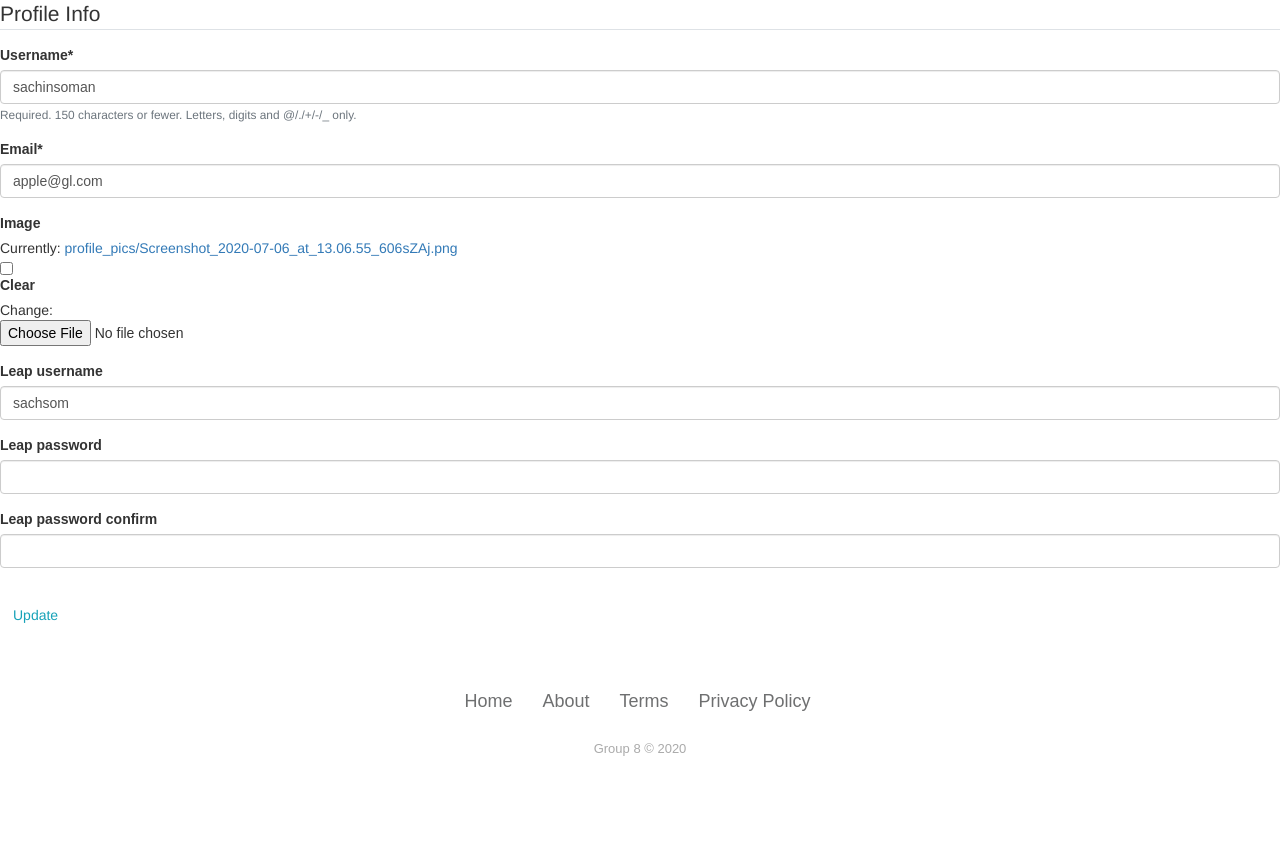
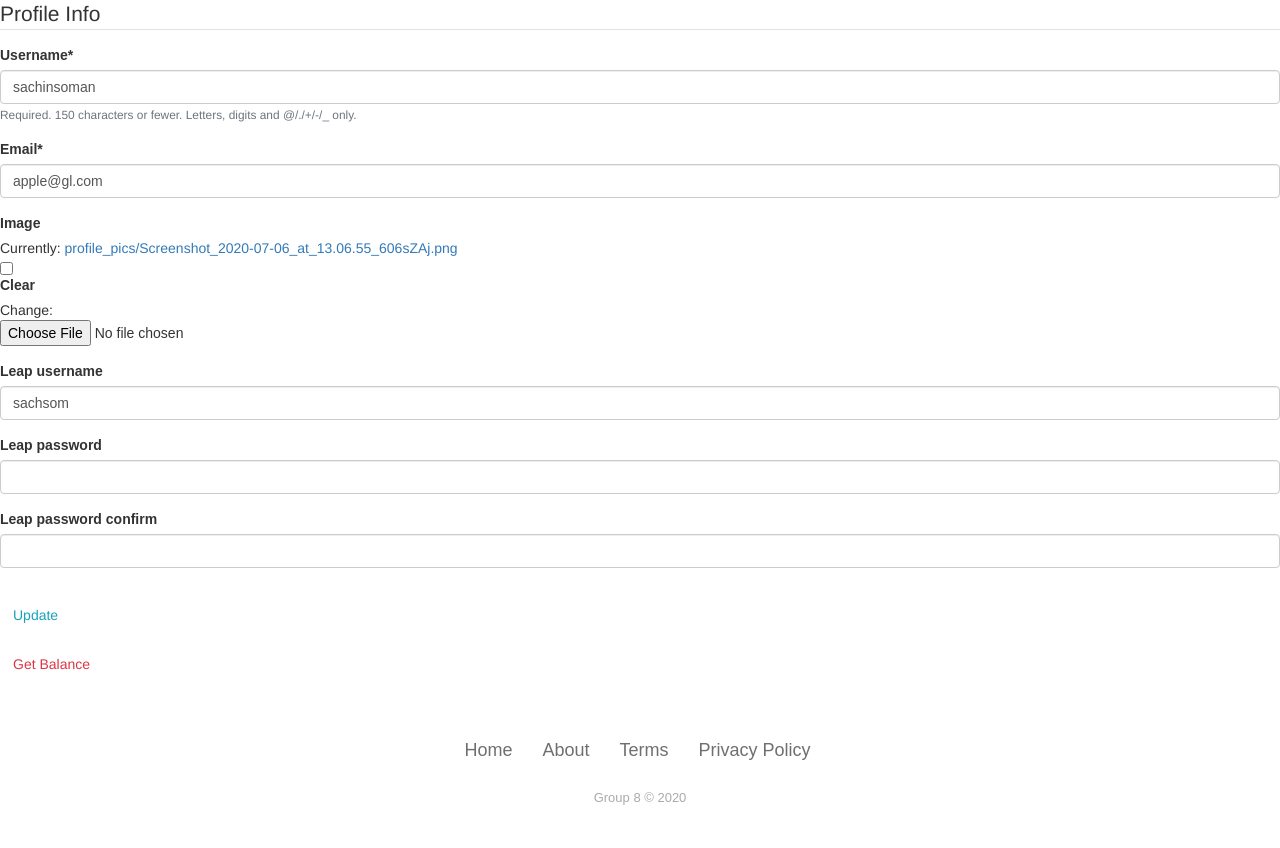
Before and after one commit to sachsom95/Dublin_bus_official, a Django app: page /account in a window 1280 px wide. Shown: the part 224-1072 px from the top of the page. Before the commit the page ends 980 px from the top, so only its background shows below. Run offline with Django 3.2, Linux system fonts and the light colour scheme; a user stored in the database is signed in; data comes from the database, SQL or seed files in the repository; both versions use the stored data as it was after the commit; some libraries are stand-ins or nearby versions.

Commit message:
added a update button which becomes visible after user registers his leap card and on pressing it updates leap balance like AJAX but I didn't do ajax

```diff
--- a/django_server/dublin_bus/users/templates/users/account.html
+++ b/django_server/dublin_bus/users/templates/users/account.html
@@ -9,7 +9,8 @@
         <div class="media-body">
           <h2 class="account-heading">{{ user.username }}</h2>
           <p class="text-secondary">{{ user.email }}</p>
-          <p class="text-secondary">Leap card Balance: {{ user.profile.leap_balance }}</p>
+          <!-- <p class="text-secondary">Leap card Balance: {{ user.profile.leap_balance }}</p> -->
+          <p class="text-secondary">Leap card Balance: {{ balance }}</p>
 
         </div>
 
@@ -29,8 +30,19 @@
 
           </fieldset>
           <div class = "form-group">
-              <button class="btn btn-outline-info" type="submit">Update</button>
+              <button class="btn btn-outline-info" type="submit" name="account">Update</button>
           </div>
+
+          {% if user.profile.leap_username %}
+
+          <div class = "form-group">
+            <button class="btn btn-outline-danger" type="submit" name="balance">Get Balance</button>
+        </div>
+
+
+          {% endif %}
+
+
 
       </form>
 
--- a/django_server/dublin_bus/users/views.py
+++ b/django_server/dublin_bus/users/views.py
@@ -29,7 +29,7 @@ def account(request):
     # instantiating both the forms
     # user_form = UserUpdateForm(instance=request.user)
     # account_form = ProfileUpdateForm()
-    if (request.method == 'POST'):
+    if (request.method == 'POST' and 'account' in request.POST ):
         user_form = UserUpdateForm(request.POST,instance=request.user)
         account_form = ProfileUpdateForm(request.POST,
             request.FILES,instance=request.user.profile)
@@ -56,16 +56,34 @@ def account(request):
             print(request.user)
             messages.success(request, f'Your account has been updated!')
             return redirect('account')
+    # the elif is checking which button is pressed whether we pressed the show balance or update buttons
+    elif(request.method == 'POST' and 'balance' in request.POST):
+        # instantiating both the forms
+        print("came to balance")
+        balance = vars(get_leap(request.user.profile.leap_username,request.user.profile.leap_password))
+
+        x = User.objects.get(username=request.user)
+        z=x.profile
+        z.leap_balance = balance['balance']
+        # z.leap_balance = 2
+
+        z.save(update_fields =['leap_balance'])
+        # We any way need to pass an instance of form
+        user_form = UserUpdateForm(instance=request.user)
+        account_form = ProfileUpdateForm(instance=request.user.profile)
+
+
     else:
         # instantiating both the forms
         print("gone to the else case")
         user_form = UserUpdateForm(instance=request.user)
         account_form = ProfileUpdateForm(instance=request.user.profile)
+    # create a context dictionary to pass both the forms to template
 
-    # create a context dictionary to pass both the forms to template
     context ={
         'user_form':user_form,
-        'account_form':account_form
+        'account_form':account_form,
+        'balance':User.objects.get(username=request.user).profile.leap_balance,
     }
 
     return render(request, 'users/account.html',context)
```
Also changed, not shown: django_server/dublin_bus/db.sqlite3.
